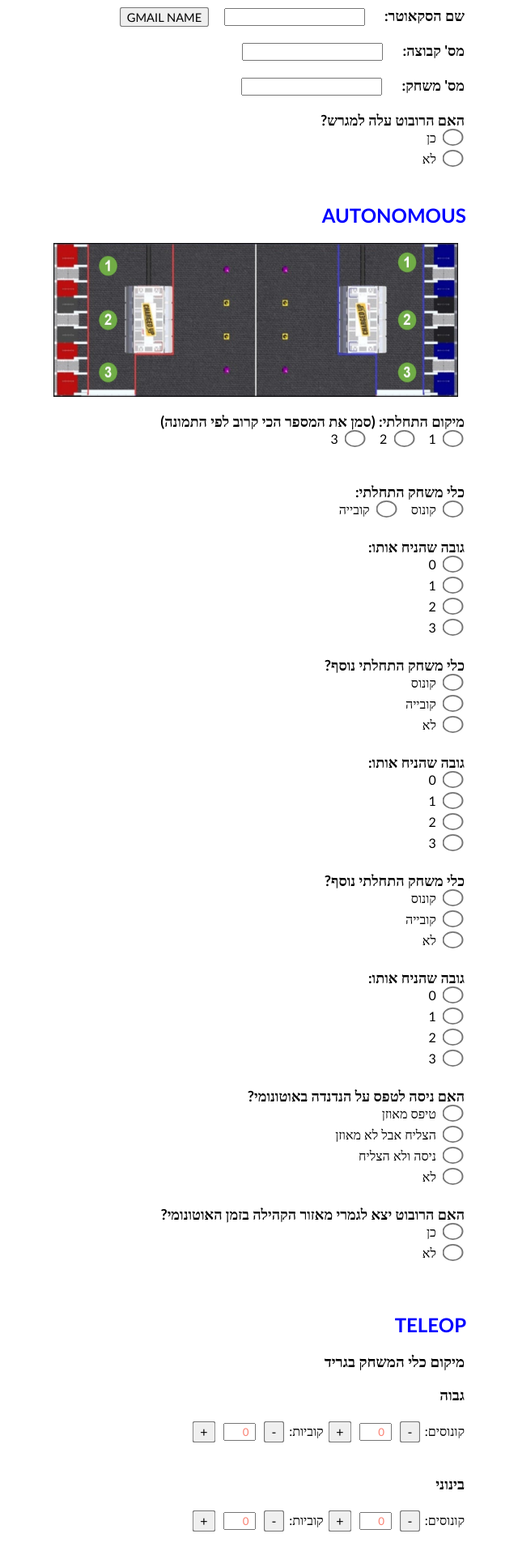
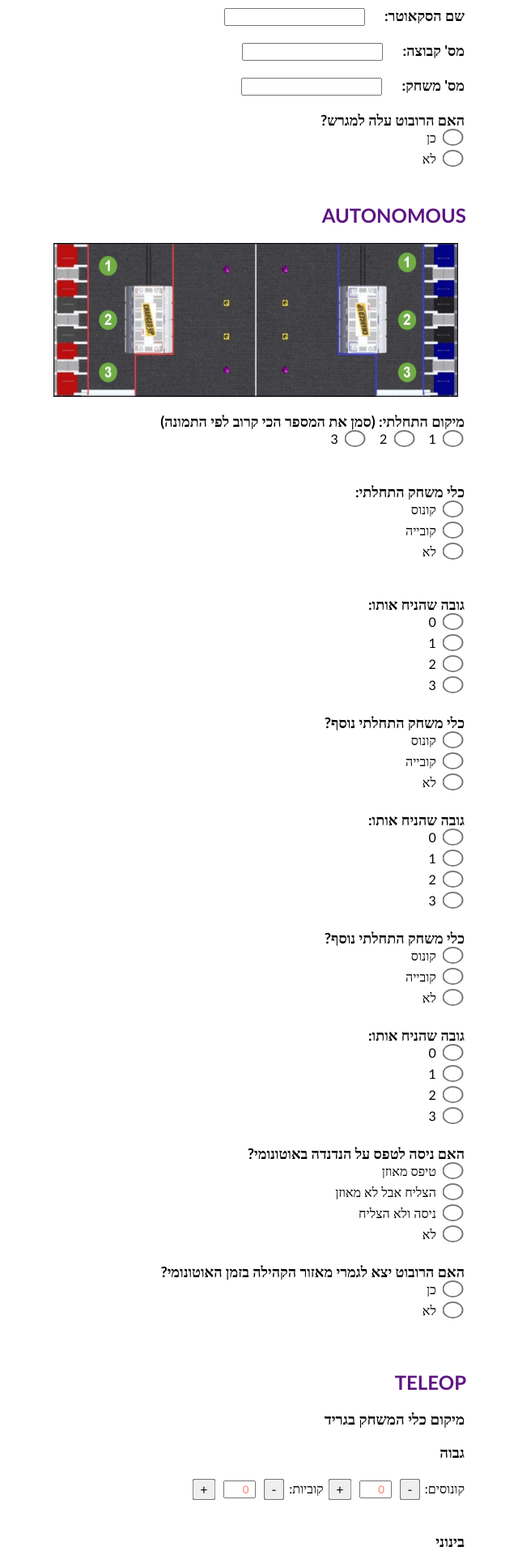
Before and after one commit to maya8237/strategy-site, a Flask app: page /form in a window 1280 px wide. Shown: the top 1920 px of the page at 81% size, without its empty margins (622-1262 px from the left). Run offline with Flask 2, Linux system fonts and the light colour scheme; the visitor is signed in with stand-in values (Sample User, id 1); some libraries are stand-ins or nearby versions.

Commit message:
REMOVED GMAIL NAME

```diff
--- a/application.py
+++ b/application.py
@@ -162,7 +162,7 @@ def form():
         ret_val = get_form_data()
         return ret_val
 
-    return render_template("form.html", variable=current_user.name)
+    return render_template("form.html")
 
 
 @app.route("/logout")
--- a/static/styles.css
+++ b/static/styles.css
@@ -1,6 +1,6 @@
 
 h2 {
-    color: blue;
+    color: #5e1583;
     margin-right: 10px;
 }
 
--- a/templates/form.html
+++ b/templates/form.html
@@ -11,15 +11,6 @@
     <div>
         <label class="title_label" for="scouter_name">שם הסקאוטר:</label>
         <input type="text" id="scouter_name" name="scouter_name" placeholder="" value=""/>
-        <button type="button" style="-webkit-transform: scale(1.1,1.1);"
-                onclick="changeDefault()">GMAIL NAME</button>
-        <script type="text/javascript">
-            function changeDefault() {
-                var name = "{{ variable }}";
-                document.getElementById("scouter_name").value = name;
-            }
-
-        </script>
         <br><br>
         <label class="title_label" for="team_num">מס' קבוצה:</label>
         <input type="number" id="team_num" name="team_num" placeholder=""/>
@@ -48,9 +39,11 @@
         <label class="title_label">כלי משחק התחלתי:</label>
         <br>
         <input type="radio" name="starter_tool_1" id="starter_tool_1_1" value="קונוס">
-        <label for="starter_tool_1_1" class="radio_label">קונוס</label>
+        <label for="starter_tool_1_1" class="radio_label">קונוס</label><br>
         <input type="radio" name="starter_tool_1" id="starter_tool_1_2" value="קובייה">
-        <label for="starter_tool_1_2" class="radio_label">קובייה</label>
+        <label for="starter_tool_1_2" class="radio_label">קובייה</label><br>
+        <input type="radio" name="starter_tool_1" id="starter_tool_1_3" value="לא">
+        <label class="radio_label" for="starter_tool_1_3">לא</label><br>
         <br><br>
         <label class="title_label">גובה שהניח אותו:</label>
         <br>
```
